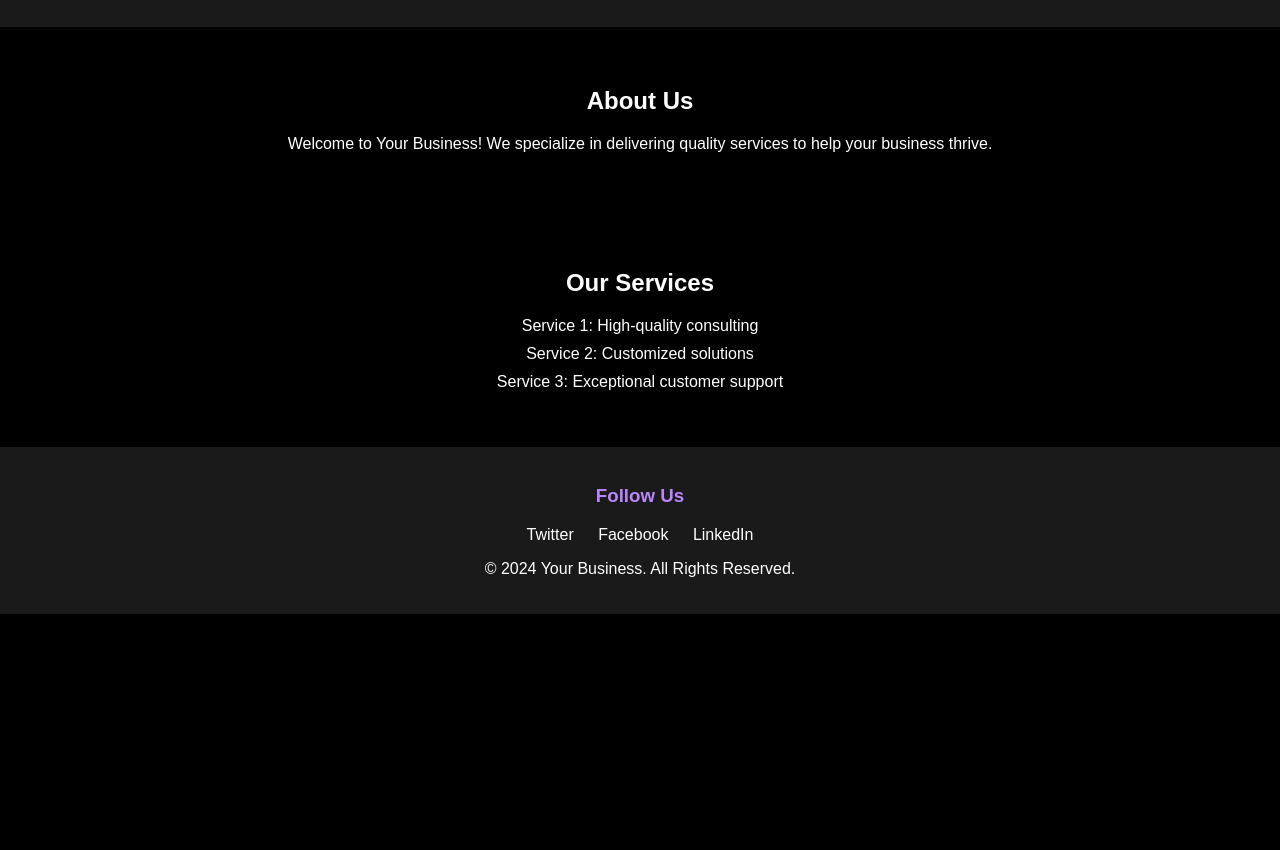
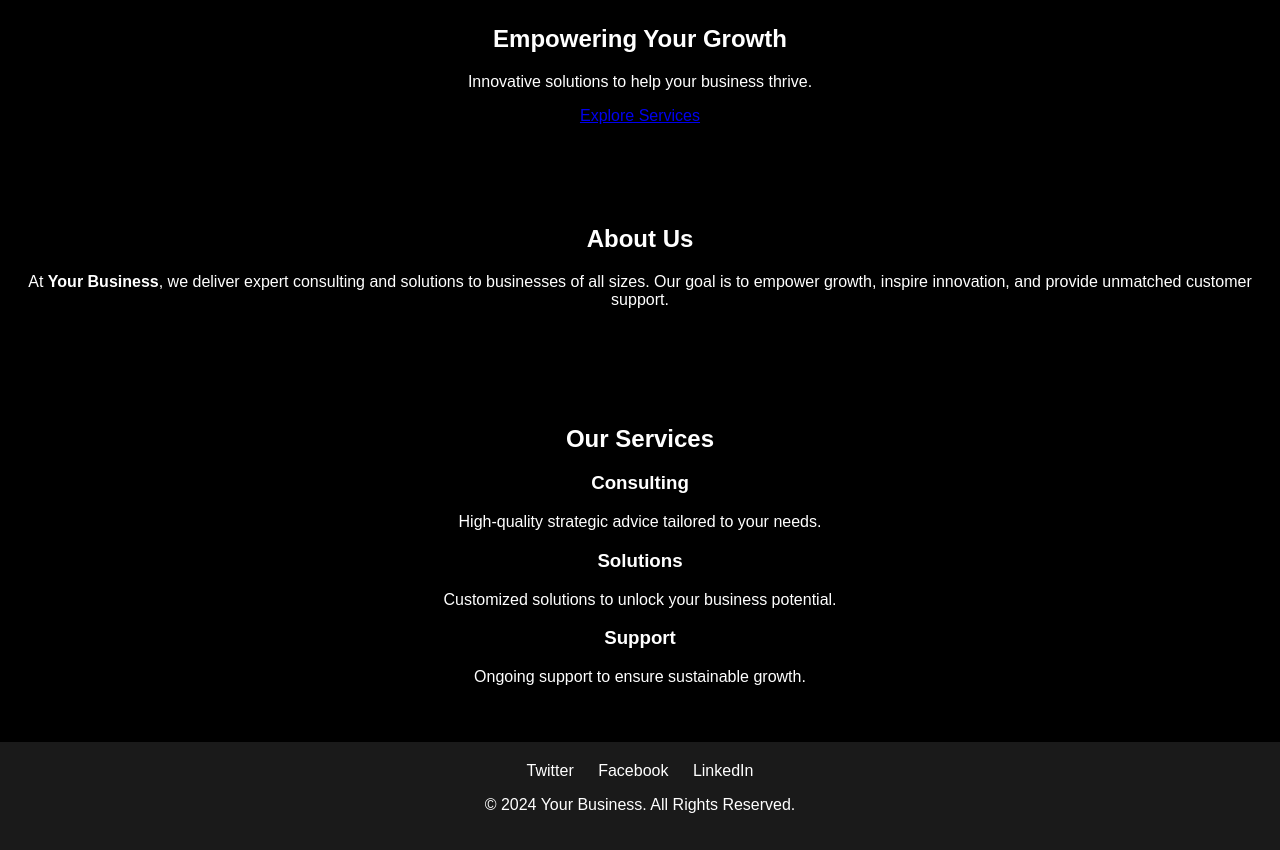
Before and after one commit to Mr-Akuni/Akuni-digital, a plain HTML site: page index.html in a window 1280 px wide. Shown: the part 93-943 px from the top of the page. Before the commit the page ends 800 px from the top, so only its background shows below. Drawn offline with Linux system fonts and the light colour scheme.

Commit message:
Update index.html

```diff
--- a/index.html
+++ b/index.html
@@ -8,30 +8,46 @@
 </head>
 <body>
   <header>
-    <h1>Your Business</h1>
+    <div class="logo">Your Business</div>
     <nav>
+      <a href="#home">Home</a>
       <a href="#about">About Us</a>
       <a href="#services">Services</a>
       <a href="#contact">Contact</a>
     </nav>
   </header>
 
+  <section id="home" class="hero">
+    <h1>Empowering Your Growth</h1>
+    <p>Innovative solutions to help your business thrive.</p>
+    <a href="#services" class="cta">Explore Services</a>
+  </section>
+
   <section id="about">
     <h2>About Us</h2>
-    <p>Welcome to Your Business! We specialize in delivering quality services to help your business thrive.</p>
+    <p>At <strong>Your Business</strong>, we deliver expert consulting and solutions to businesses of all sizes.
+       Our goal is to empower growth, inspire innovation, and provide unmatched customer support.</p>
   </section>
 
   <section id="services">
     <h2>Our Services</h2>
-    <ul>
-      <li>Service 1: High-quality consulting</li>
-      <li>Service 2: Customized solutions</li>
-      <li>Service 3: Exceptional customer support</li>
-    </ul>
+    <div class="service-cards">
+      <div class="card">
+        <h3>Consulting</h3>
+        <p>High-quality strategic advice tailored to your needs.</p>
+      </div>
+      <div class="card">
+        <h3>Solutions</h3>
+        <p>Customized solutions to unlock your business potential.</p>
+      </div>
+      <div class="card">
+        <h3>Support</h3>
+        <p>Ongoing support to ensure sustainable growth.</p>
+      </div>
+    </div>
   </section>
 
   <footer>
-    <h3>Follow Us</h3>
     <div class="social-links">
       <a href="https://twitter.com" target="_blank">Twitter</a>
       <a href="https://facebook.com" target="_blank">Facebook</a>
@@ -39,5 +55,17 @@
     </div>
     <p>&copy; 2024 Your Business. All Rights Reserved.</p>
   </footer>
+
+  <script>
+    // Smooth scrolling effect for anchor links
+    document.querySelectorAll('a[href^="#"]').forEach(anchor => {
+      anchor.addEventListener('click', function(e) {
+        e.preventDefault();
+        document.querySelector(this.getAttribute('href')).scrollIntoView({
+          behavior: 'smooth'
+        });
+      });
+    });
+  </script>
 </body>
-</html>
+                                                          </html>
```
